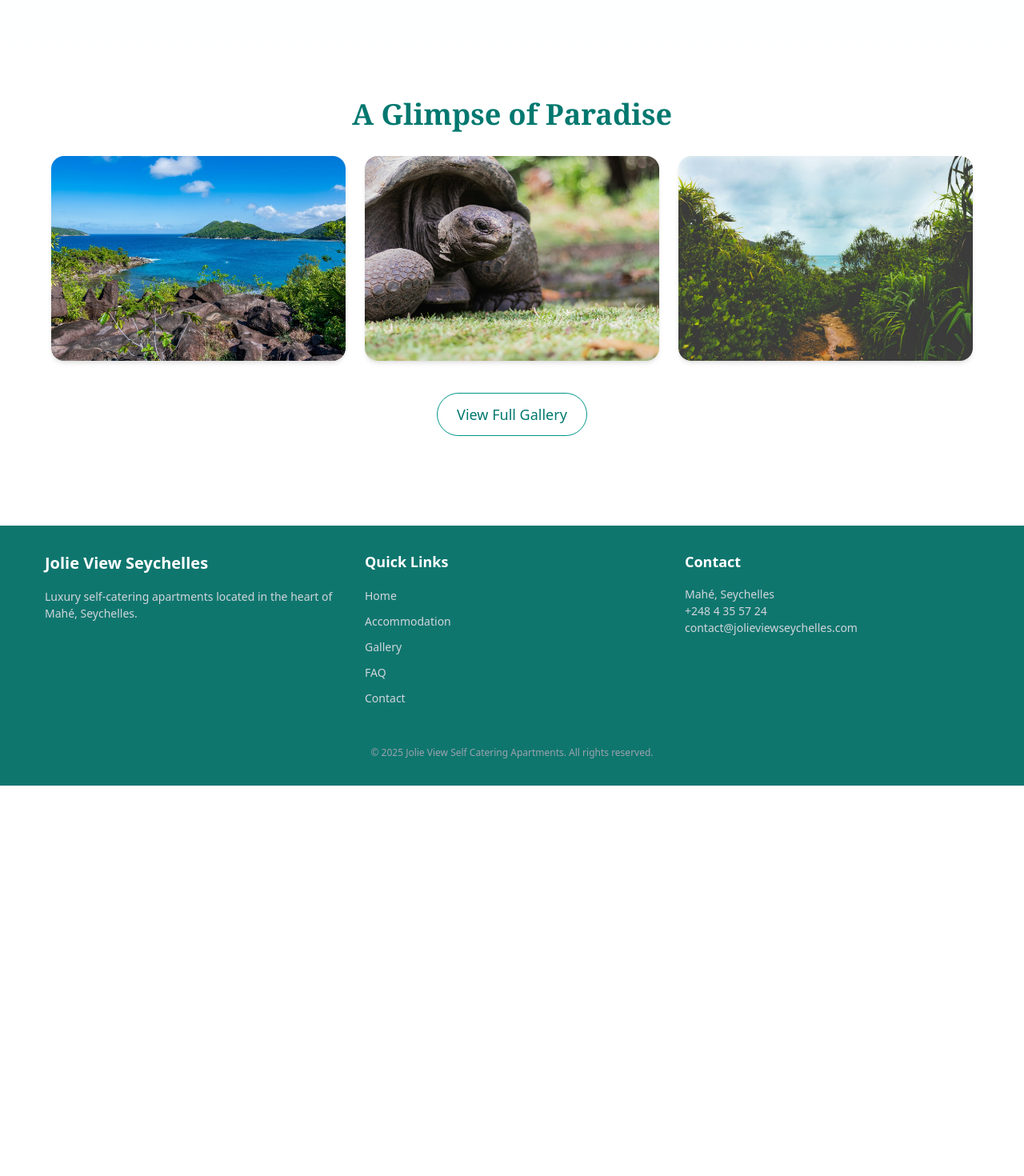
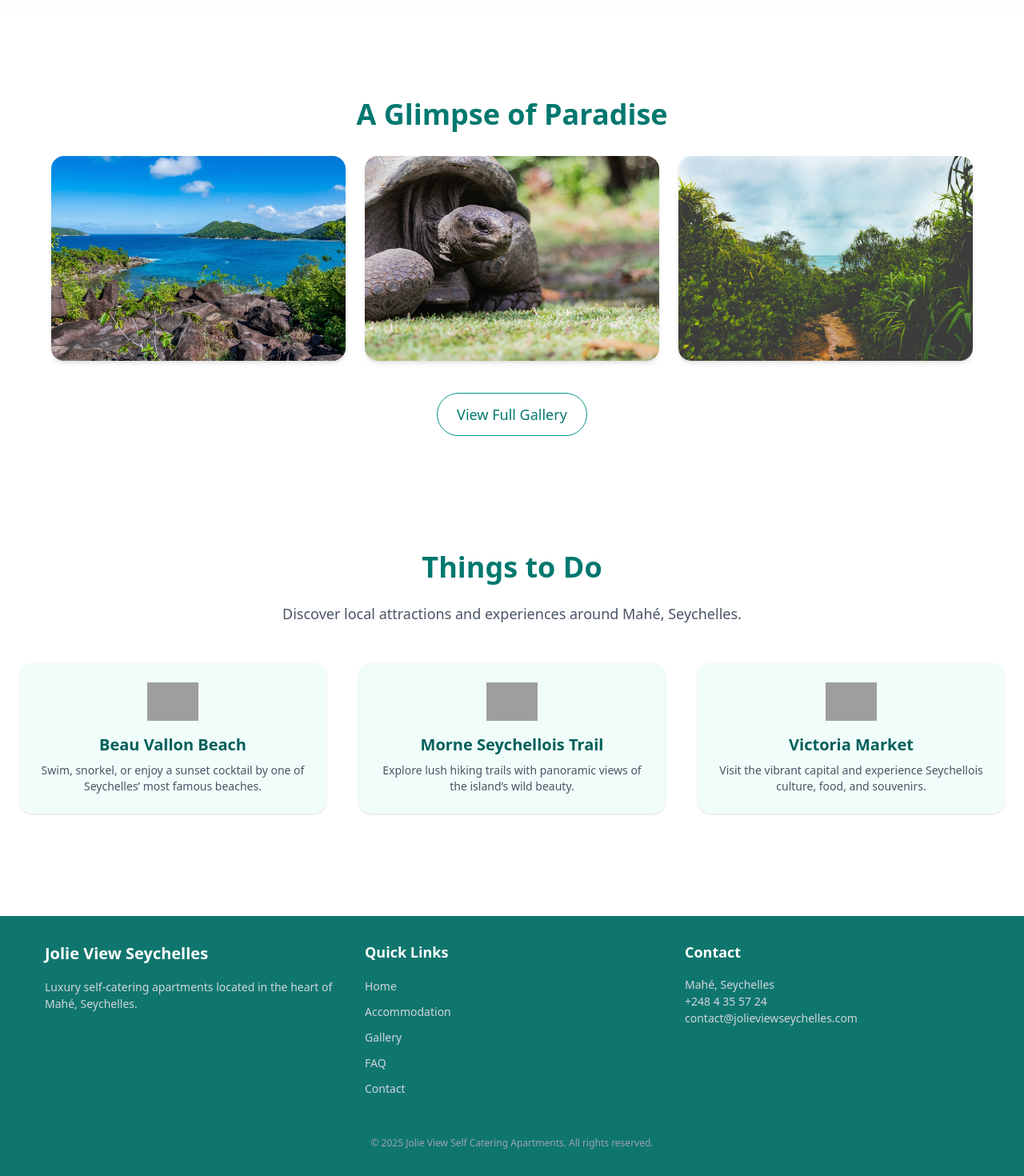
Before and after one commit to DovahSeb/jolieview-self-catering, an Angular app: page / in a window 1280 px wide. Shown: the part 779-2249 px from the top of the page at 80% size. Before the commit the page ends 1761 px from the top, so only its background shows below. Built offline with nearby package versions, Linux system fonts and the light colour scheme; grey boxes are pictures that could not be loaded.

Commit message:
Added Things to do section on home page

```diff
--- a/src/app/features/components/home/home.component.html
+++ b/src/app/features/components/home/home.component.html
@@ -1,4 +1,4 @@
-<section class="pt-24 md:pt-32 min-h-screen bg-gradient-to-b from-teal-50 to-white text-gray-800">
+<section class="pt-24 md:pt-28 min-h-screen bg-gradient-to-b from-teal-50 to-white text-gray-800">
   <div class="max-w-7xl mx-auto px-6 text-center">
     <h1 class="text-4xl md:text-6xl font-serif font-bold mb-6 text-teal-700 animate-fade-in-up">
       Welcome to Jolie View Self-Catering Apartments
@@ -23,7 +23,7 @@
 </section>
 
 <section class="pt-10 pb-16 px-6 bg-white text-center">
-  <h2 class="text-3xl md:text-4xl font-semibold text-teal-700 mb-8 font-serif">
+  <h2 class="text-3xl md:text-4xl font-bold text-teal-700 mb-8 animate-fade-in-up">
     A Glimpse of Paradise
   </h2>
   <div class="grid gap-6 sm:grid-cols-2 lg:grid-cols-3 max-w-6xl mx-auto">
@@ -39,3 +39,30 @@
     </a>
   </div>
 </section>
+
+<section class="bg-white py-20 px-6">
+  <div class="max-w-7xl mx-auto text-center">
+    <h2 class="text-3xl md:text-4xl font-bold text-teal-700 mb-6 animate-fade-in-up">Things to Do</h2>
+    <p class="text-gray-600 text-lg max-w-2xl mx-auto mb-12 animate-fade-in delay-200">
+      Discover local attractions and experiences around Mahé, Seychelles.
+    </p>
+
+    <div class="grid sm:grid-cols-2 md:grid-cols-3 gap-10 animate-fade-in-up">
+      <div class="bg-teal-50 rounded-2xl p-6 shadow hover:shadow-lg transition duration-300">
+        <img src="/assets/icons/beach.svg" alt="Beach" class="h-12 mb-4 mx-auto">
+        <h3 class="text-xl font-semibold text-teal-800 mb-2">Beau Vallon Beach</h3>
+        <p class="text-gray-600 text-sm">Swim, snorkel, or enjoy a sunset cocktail by one of Seychelles’ most famous beaches.</p>
+      </div>
+      <div class="bg-teal-50 rounded-2xl p-6 shadow hover:shadow-lg transition duration-300">
+        <img src="/assets/icons/hike.svg" alt="Hike" class="h-12 mb-4 mx-auto">
+        <h3 class="text-xl font-semibold text-teal-800 mb-2">Morne Seychellois Trail</h3>
+        <p class="text-gray-600 text-sm">Explore lush hiking trails with panoramic views of the island’s wild beauty.</p>
+      </div>
+      <div class="bg-teal-50 rounded-2xl p-6 shadow hover:shadow-lg transition duration-300">
+        <img src="/assets/icons/market.svg" alt="Market" class="h-12 mb-4 mx-auto">
+        <h3 class="text-xl font-semibold text-teal-800 mb-2">Victoria Market</h3>
+        <p class="text-gray-600 text-sm">Visit the vibrant capital and experience Seychellois culture, food, and souvenirs.</p>
+      </div>
+    </div>
+  </div>
+</section>
```
